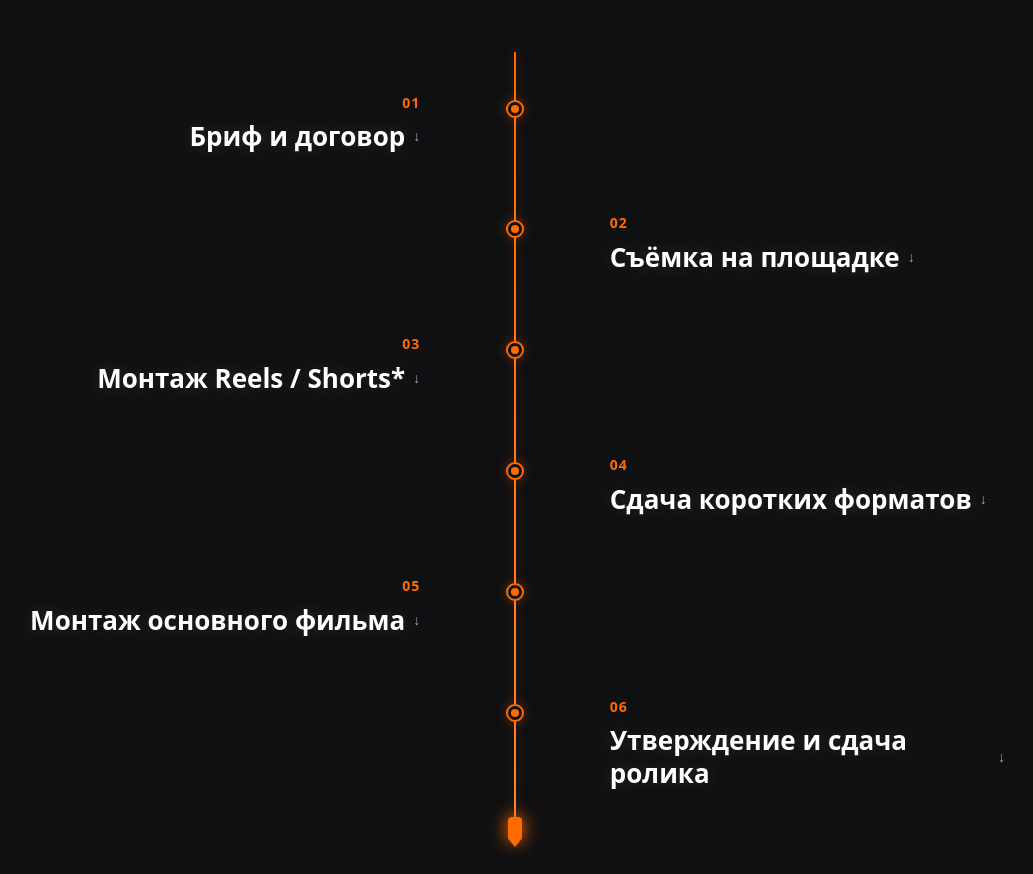
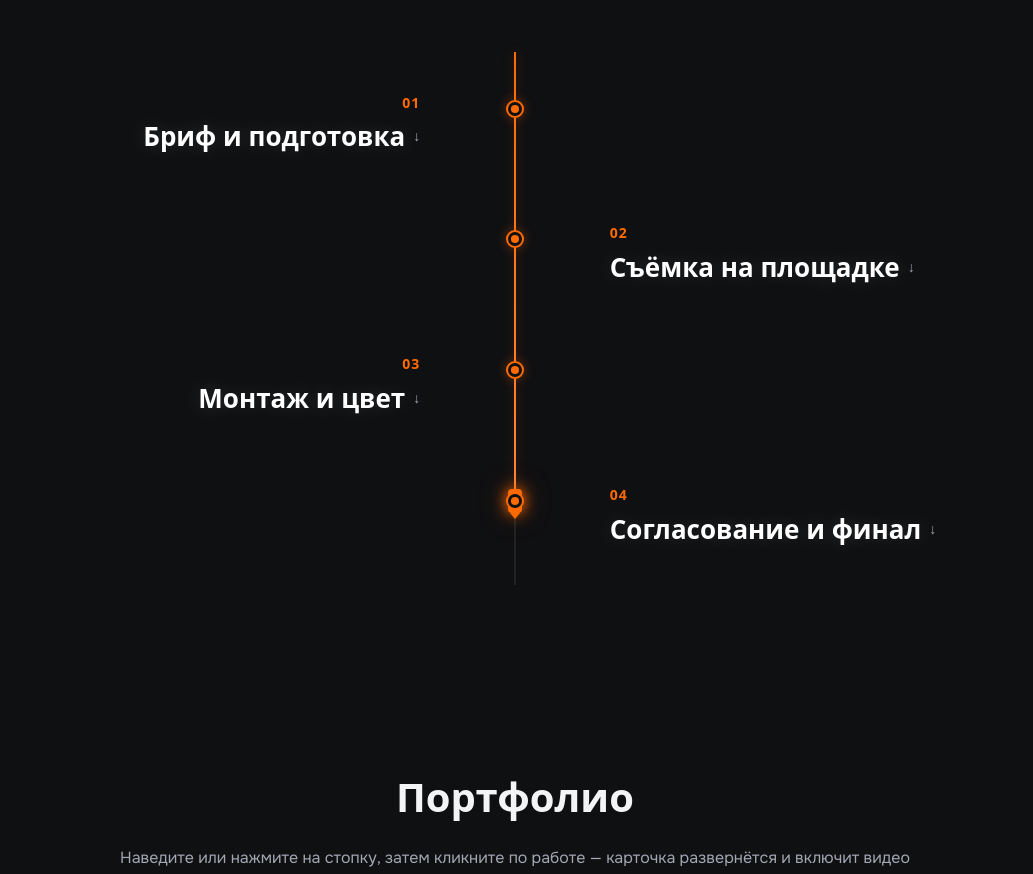
Before and after one commit to RigelAk/video-portfolio, a plain HTML site: page index.html in a window 1280 px wide. Shown: the part 1000-1874 px from the top of the page, without its empty margins (125-1158 px from the left). Drawn offline with Linux system fonts and the light colour scheme; a web font is replaced by a local one.

Commit message:
Add files via upload

```diff
--- a/index.html
+++ b/index.html
@@ -31,7 +31,7 @@
       <a class="btn btn--ghost nav__link nav__cta" href="#contacts">Обсудить проект</a>
     </nav>
 
-    <!-- Анимированный Бургер в Крестик -->
+    <!-- Бургер меню -->
     <label class="hamburger" aria-label="Открыть меню">
       <input type="checkbox" id="burgerToggle" aria-expanded="false"/>
       <svg viewBox="0 0 32 32">
@@ -92,9 +92,9 @@
       </div>
       <div class="prod-step__content">
         <span class="prod-step__num">01</span>
-        <h3 class="prod-step__title">Бриф и договор <span class="step-toggle-arrow">↓</span></h3>
+        <h3 class="prod-step__title">Бриф и подготовка <span class="step-toggle-arrow">↓</span></h3>
         <div class="prod-step__body">
-          <p>Фиксируем дату выставки, тайминг стенда, задачи и хронометраж. Быстрый документооборот (ИП/ЭДО).</p>
+          <p>Обсуждаем задачи видео, концепцию, расписание работы стенда, ключевых спикеров и тайминг важных событий экспозиции.</p>
         </div>
       </div>
     </div>
@@ -108,7 +108,7 @@
         <span class="prod-step__num">02</span>
         <h3 class="prod-step__title">Съёмка на площадке <span class="step-toggle-arrow">↓</span></h3>
         <div class="prod-step__body">
-          <p>Архитектура и масштаб стенда с утра, плотный трафик и переговоры в часы пик, интервью со спикерами на петлички с шумоподавлением.</p>
+          <p>Снимаем масштабную архитектуру стенда с утра, живые переговоры, плотный трафик гостей в часы пик и синхроны со спикерами.</p>
         </div>
       </div>
     </div>
@@ -120,9 +120,9 @@
       </div>
       <div class="prod-step__content">
         <span class="prod-step__num">03</span>
-        <h3 class="prod-step__title">Монтаж Reels / Shorts* <span class="step-toggle-arrow">↓</span></h3>
+        <h3 class="prod-step__title">Монтаж и цвет <span class="step-toggle-arrow">↓</span></h3>
         <div class="prod-step__body">
-          <p><em>*Опционально.</em> Экспресс-сборка вертикальных динамичных роликов прямо в дни выставки, пока инфоповод на пике.</p>
+          <p>Отбираем лучшие ракурсы, собираем динамичный монтаж, внедряем саунд-дизайн, плашки бренда и красим видео в точные цвета стенда.</p>
         </div>
       </div>
     </div>
@@ -134,37 +134,9 @@
       </div>
       <div class="prod-step__content">
         <span class="prod-step__num">04</span>
-        <h3 class="prod-step__title">Сдача коротких форматов <span class="step-toggle-arrow">↓</span></h3>
+        <h3 class="prod-step__title">Согласование и финал <span class="step-toggle-arrow">↓</span></h3>
         <div class="prod-step__body">
-          <p>Передача готовых тизеров для мгновенной публикации в соцсетях бренда и отчётов перед руководством.</p>
-        </div>
-      </div>
-    </div>
-
-    <!-- Шаг 5 -->
-    <div class="prod-step left fade-in-up" data-step="5">
-      <div class="prod-step__marker">
-        <span class="marker-dot"></span>
-      </div>
-      <div class="prod-step__content">
-        <span class="prod-step__num">05</span>
-        <h3 class="prod-step__title">Монтаж основного фильма <span class="step-toggle-arrow">↓</span></h3>
-        <div class="prod-step__body">
-          <p>Отбор лучших кадров, кинематографичный саунд-дизайн, плашки брендинга и цветокоррекция в точные цвета стенда.</p>
-        </div>
-      </div>
-    </div>
-
-    <!-- Шаг 6 -->
-    <div class="prod-step right fade-in-up" data-step="6">
-      <div class="prod-step__marker">
-        <span class="marker-dot"></span>
-      </div>
-      <div class="prod-step__content">
-        <span class="prod-step__num">06</span>
-        <h3 class="prod-step__title">Утверждение и сдача ролика <span class="step-toggle-arrow">↓</span></h3>
-        <div class="prod-step__body">
-          <p>Просмотр черновика по ссылке, оперативная правка нюансов и финальная выдача мастер-файлов в 4K + веб-версий.</p>
+          <p>Отправляем черновик на просмотр, оперативно вносим правки и отдаем готовые мастер-файлы в 4K вместе с версиями для соцсетей.</p>
         </div>
       </div>
     </div>
@@ -193,7 +165,7 @@
   </div>
 </section>
 
-<!-- Плеер ВК: затемнение фона и кнопка закрытия (сам плеер встраивается в карточку) -->
+<!-- Плеер ВК: затемнение фона и кнопка закрытия -->
 <div class="video-backdrop" id="videoBackdrop"></div>
 <button aria-label="Закрыть видео" class="video-close" id="videoClose" type="button">×</button>
 
--- a/script.js
+++ b/script.js
@@ -100,15 +100,16 @@ document.querySelectorAll('.fade-in-up').forEach((el) => io.observe(el));
 })();
 
 // ========================================================
-// Интерактивный Timeline с Playhead (Оптимизирован для мобильных)
+// Интерактивный Timeline с Playhead (С примагничиванием по easy-ease)
 // ========================================================
 (function initTimeline() {
   const timeline = document.getElementById('prodTimeline');
+  const track = document.querySelector('.prod-timeline__track');
   const bar = document.getElementById('timelineBar');
   const playhead = document.getElementById('timelinePlayhead');
   const steps = document.querySelectorAll('.prod-step');
 
-  if (!timeline || !bar || !playhead || !steps.length) return;
+  if (!timeline || !track || !bar || !playhead || !steps.length) return;
 
   steps.forEach((step) => {
     const content = step.querySelector('.prod-step__content');
@@ -128,47 +129,65 @@ document.querySelectorAll('.fade-in-up').forEach((el) => io.observe(el));
   });
 
   function updateTimelinePlayhead() {
-    const firstStep = steps[0];
-    const lastStep = steps[steps.length - 1];
-    if (!firstStep || !lastStep) return;
+    const trackRect = track.getBoundingClientRect();
+    const trackHeight = trackRect.height;
+    if (trackHeight <= 0) return;
 
-    const firstMarker = firstStep.querySelector('.prod-step__marker');
-    const lastMarker = lastStep.querySelector('.prod-step__marker');
-    if (!firstMarker || !lastMarker) return;
-
-    const firstRect = firstMarker.getBoundingClientRect();
-    const lastRect = lastMarker.getBoundingClientRect();
-    const winHeight = window.innerHeight;
-
-    const triggerStart = winHeight * 0.50;
-    const triggerEnd = winHeight * 0.48;
-
-    const totalScrollDist = (lastRect.top - firstRect.top) + (triggerStart - triggerEnd);
-    const scrolled = triggerStart - firstRect.top;
-
-    let progress = scrolled / totalScrollDist;
-    progress = Math.max(0, Math.min(1, progress));
-
-    const percent = progress * 100;
-    bar.style.height = `${percent}%`;
-    playhead.style.top = `${percent}%`;
-
-    const playheadRect = playhead.getBoundingClientRect();
-
-    steps.forEach((step) => {
+    // Рассчитываем точные относительные позиции маркеров (в %)
+    const stepPositions = [];
+    steps.forEach((step, idx) => {
       const marker = step.querySelector('.prod-step__marker');
       if (marker) {
         const markerRect = marker.getBoundingClientRect();
-        if (playheadRect.bottom >= markerRect.top + 6) {
-          step.classList.add('passed');
-        } else {
-          step.classList.remove('passed');
-        }
+        const markerCenterY = (markerRect.top + markerRect.height / 2) - trackRect.top;
+        const pct = Math.max(0, Math.min(100, (markerCenterY / trackHeight) * 100));
+        stepPositions.push({ idx, pct, markerTop: markerRect.top });
+      }
+    });
+
+    if (!stepPositions.length) return;
+
+    const winHeight = window.innerHeight;
+    const triggerY = winHeight * 0.5; // Триггерная линия экрана
+
+    // Определяем шаг, к которому ближе всего текущая прокрутка
+    let closestStep = stepPositions[0];
+    let minDistance = Infinity;
+
+    stepPositions.forEach((pos) => {
+      const dist = Math.abs(pos.markerTop - triggerY);
+      if (dist < minDistance) {
+        minDistance = dist;
+        closestStep = pos;
+      }
+    });
+
+    // Магнитная привязка: если мы до первого шага — стоим на первом, если после последнего — на последнем
+    const firstStep = stepPositions[0];
+    const lastStep = stepPositions[stepPositions.length - 1];
+
+    let targetPercent = closestStep.pct;
+    if (firstStep.markerTop > triggerY) {
+      targetPercent = firstStep.pct;
+    } else if (lastStep.markerTop < triggerY) {
+      targetPercent = lastStep.pct;
+    }
+
+    // Применяем позицию с аппаратным CSS-переходом easy ease
+    bar.style.height = `${targetPercent}%`;
+    playhead.style.top = `${targetPercent}%`;
+
+    // Подсвечиваем пройденные и текущие шаги
+    stepPositions.forEach((pos) => {
+      const stepEl = steps[pos.idx];
+      if (pos.pct <= targetPercent + 0.5) {
+        stepEl.classList.add('passed');
+      } else {
+        stepEl.classList.remove('passed');
       }
     });
   }
 
-  // Оптимизация через requestAnimationFrame: исключает фризы при тач-скролле
   let ticking = false;
   function requestUpdate() {
     if (!ticking) {
--- a/styles.css
+++ b/styles.css
@@ -74,9 +74,7 @@ a:hover { color: var(--accent); }
   100% { transform: translate(0, 0); }
 }
 
-/* ========================================================
-   Header & Анимированный Бургер
-   ======================================================== */
+/* Header & Бургер */
 .site-header {
   position: fixed;
   top: 0;
@@ -382,6 +380,7 @@ a:hover { color: var(--accent); }
   background: linear-gradient(180deg, var(--accent) 0%, #ff8533 100%);
   box-shadow: 0 0 12px var(--accent-glow);
   will-change: height;
+  transition: height 0.45s cubic-bezier(0.25, 1, 0.5, 1);
 }
 .prod-timeline__playhead {
   position: absolute;
@@ -396,6 +395,8 @@ a:hover { color: var(--accent); }
   z-index: 5;
   pointer-events: none;
   will-change: top;
+  /* Плавное примагничивание (Easy-Ease) */
+  transition: top 0.45s cubic-bezier(0.25, 1, 0.5, 1);
 }
 .prod-timeline__playhead::after {
   content: '';
@@ -413,7 +414,7 @@ a:hover { color: var(--accent); }
   position: relative;
   display: flex;
   align-items: flex-start;
-  margin-bottom: 60px;
+  margin-bottom: 70px;
   width: 100%;
   transition: opacity 0.35s ease;
 }
@@ -547,9 +548,7 @@ a:hover { color: var(--accent); }
   padding-left: 14px;
 }
 
-/* ========================================================
-   Portfolio Fan
-   ======================================================== */
+/* Portfolio Fan */
 .portfolio-wrapper { position: relative; width: 100%; z-index: 2; }
 .portfolio {
   position: relative;
@@ -954,36 +953,27 @@ body.no-scroll { overflow: hidden; }
   .portfolio .card::after { font-size: 12px; padding: 6px 10px; left: 8px; right: 8px; bottom: 8px; }
   .video-close { top: 12px; right: 12px; width: 40px; height: 40px; font-size: 22px; }
 
-  /* ===================================================
-     ИСПРАВЛЕНИЯ МОБИЛЬНОГО ТАЙМЛАЙНА
-     Единая ось 20px для полосы, стрелки и маркеров.
-     Отключен transition для устранения лагов и дрожания.
-     =================================================== */
+  /* Таймлайн на мобильных */
   .prod-timeline { padding: 20px 0; }
 
   .prod-timeline__track {
-    left: 20px;
-    transform: translateX(-50%);
-  }
-
-  .prod-timeline__bar {
-    transition: none !important;
+    left: 20px !important;
+    transform: translateX(-50%) !important;
   }
 
   .prod-timeline__playhead {
-    left: 20px;
-    transform: translate(-50%, -50%);
-    transition: none !important;
+    left: 50% !important;
+    transform: translate(-50%, -50%) !important;
   }
 
   .prod-step {
-    margin-bottom: 40px;
+    margin-bottom: 44px;
     justify-content: flex-start !important;
   }
 
   .prod-step__marker {
-    left: 20px;
-    transform: translateX(-50%);
+    left: 20px !important;
+    transform: translateX(-50%) !important;
   }
 
   .prod-step__content {
```
